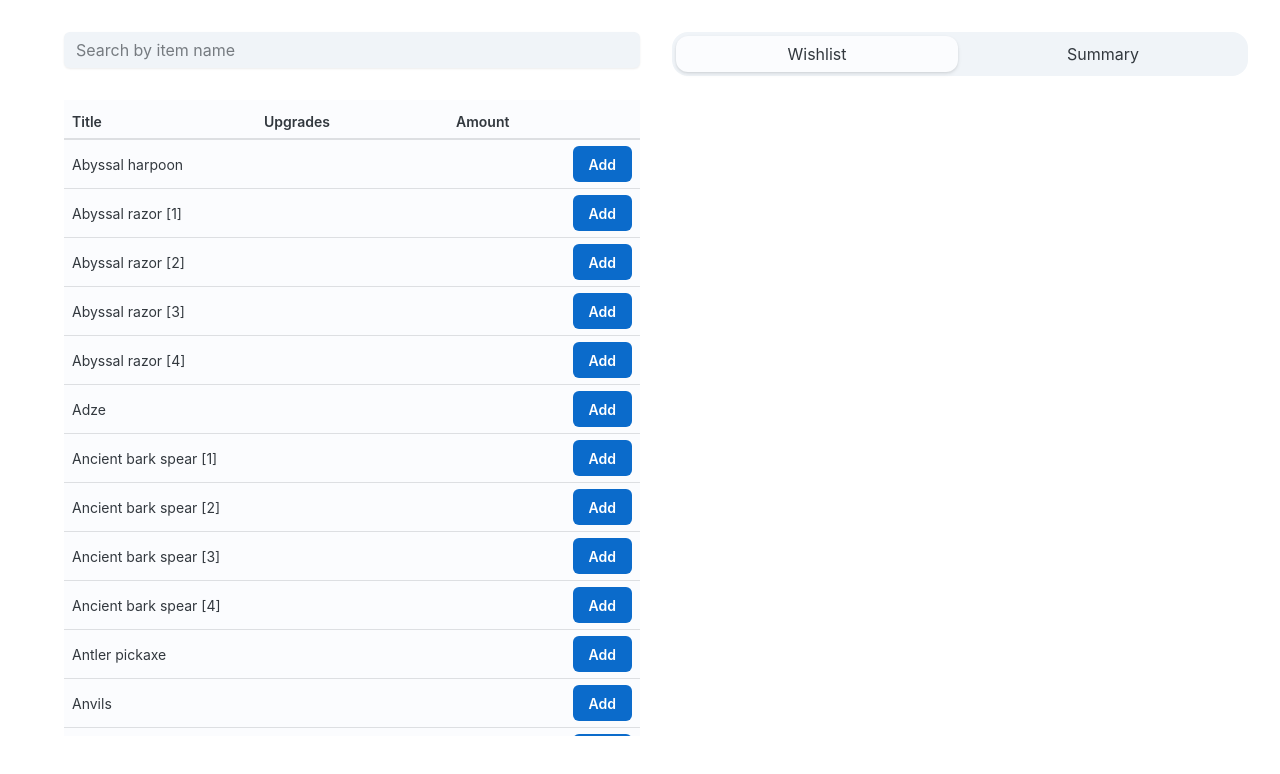
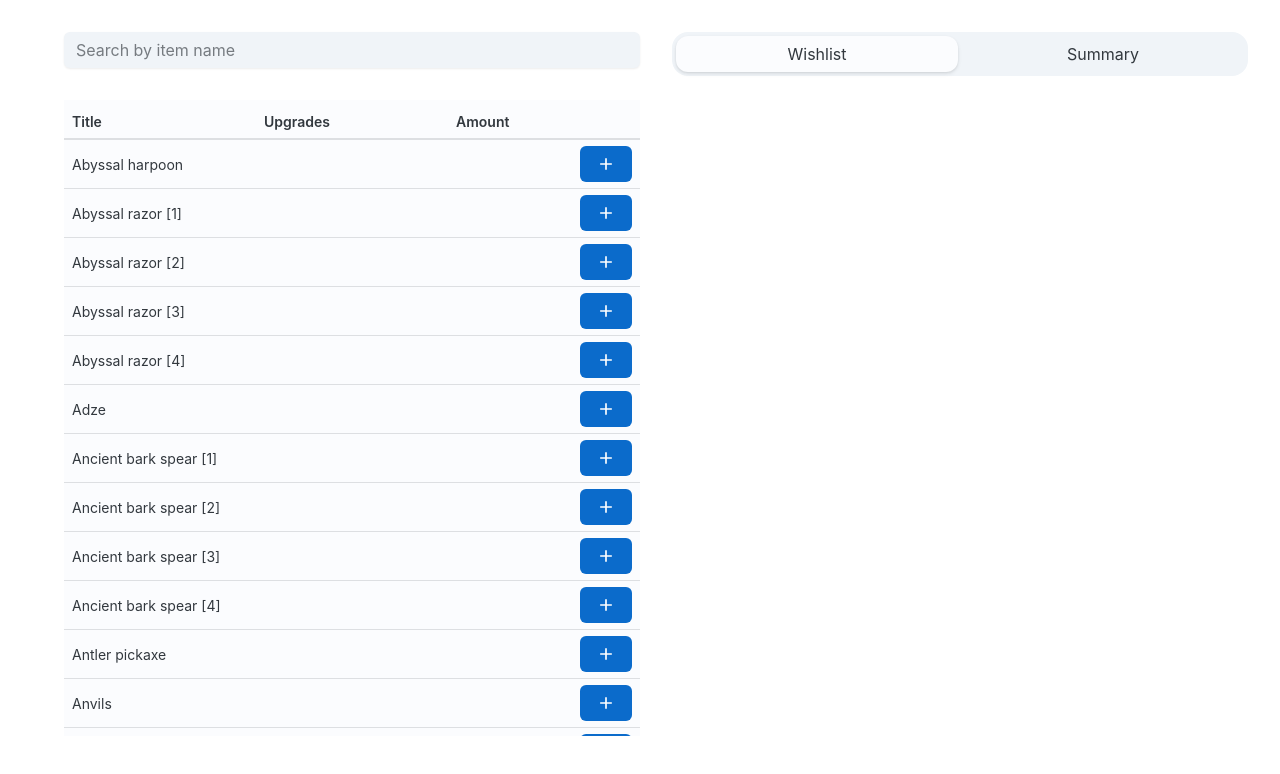
Before and after one commit to emilythedev/valheim-calculator, a React (Vite) app in the folder valheim-calculator/: page / in a window 1280 px wide. Shown: the top 774 px of the page. Built offline with nearby package versions, Linux system fonts and the light colour scheme.

Commit message:
update ui of view upgrades button and add to wishlist button

```diff
--- a/valheim-calculator/src/features/item/AmountInput.tsx
+++ b/valheim-calculator/src/features/item/AmountInput.tsx
@@ -1,5 +1,6 @@
 import { wishlistAmountAtomFamily } from '@/entities/item/atoms/wishlist';
 import StepperInput from '@/shared/ui/StepperInput';
+import AddIcon from '@mui/icons-material/Add';
 import { Button } from '@mui/joy';
 import { useAtom } from 'jotai';
 
@@ -20,7 +21,12 @@ const AmountInput = ({ item }: Props) => {
   }
 
   return (
-    <Button onClick={() => setAmount(1, item)}>Add</Button>
+    <Button
+      onClick={() => setAmount(1, item)}
+      aria-label="Add to wishlist"
+    >
+      <AddIcon />
+    </Button>
   );
 }
 
--- a/valheim-calculator/src/widgets/SearchSection/FilteredList/TableRow.tsx
+++ b/valheim-calculator/src/widgets/SearchSection/FilteredList/TableRow.tsx
@@ -1,6 +1,7 @@
 import { searchTxtAtom } from '@/entities/item/atoms/recipes';
 import TitleText from '@/entities/item/ui/TitleText';
 import AmountInput from '@/features/item/AmountInput';
+import SearchIcon from '@mui/icons-material/Search';
 import { Button } from '@mui/joy';
 import { useSetAtom } from 'jotai';
 import { map } from 'lodash-es';
@@ -18,7 +19,9 @@ const TableRow = ({item}: Prop) => {
       <td>
         {item.upgrades.length > 0 &&
           <Button
-            onClick={() => setSearchTxt(`id:${map(item.upgrades, 'id').join(',')}`)}
+            variant="outlined"
+            startDecorator={<SearchIcon />}
+            onClick={() => setSearchTxt(`id:${item.id},${map(item.upgrades, 'id').join(',')}`)}
           >View Upgrades</Button>
         }
       </td>
```
